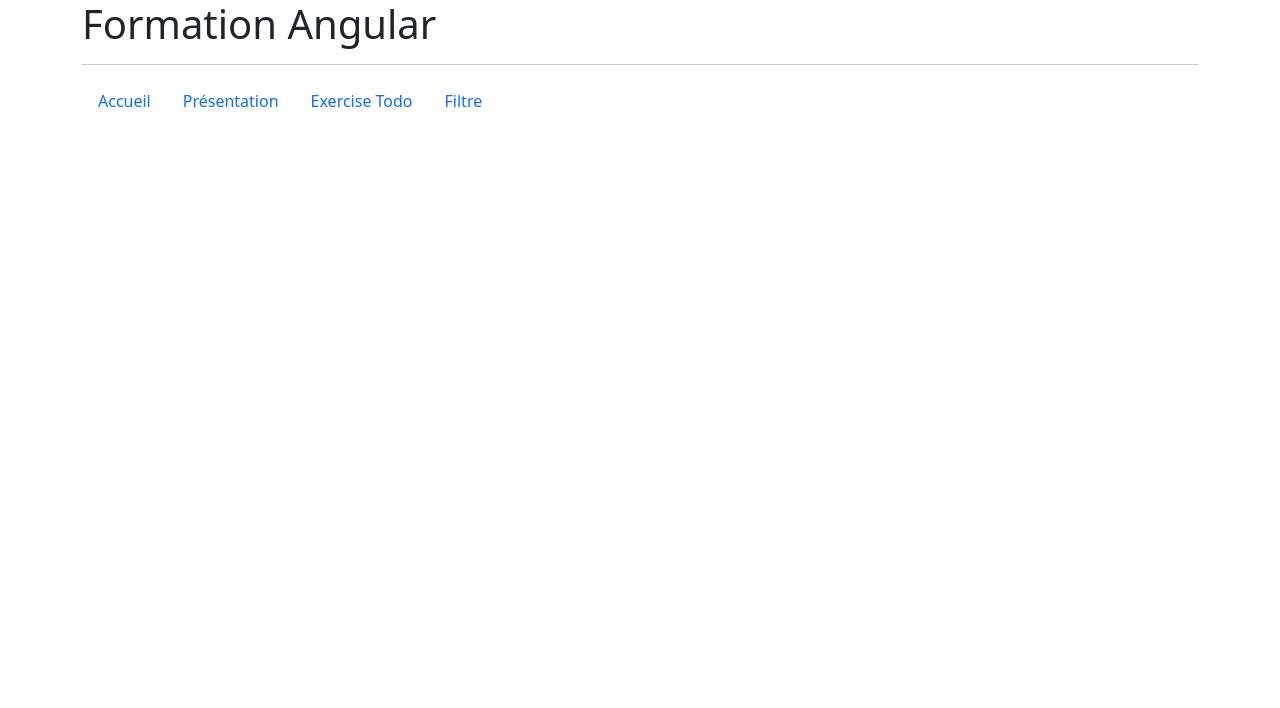
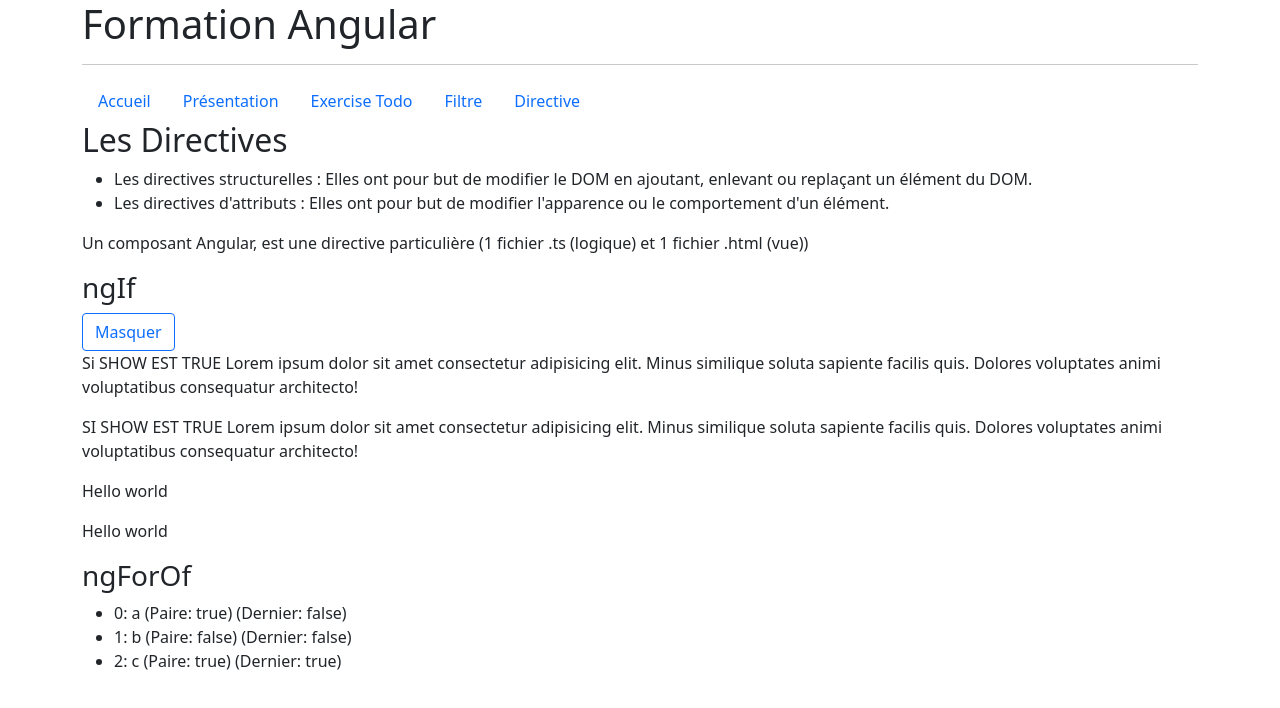
Before and after one commit to TiemaCoulibaly/dawan, an Angular app in the folder angular/formation/: page /directive in a window 1280 px wide. Before the commit this address led to /. Shown: the top 708 px of the page. Built offline with nearby package versions, Linux system fonts and the light colour scheme.

Commit message:
directives

```diff
--- a/angular/formation/src/app/app-routing.module.ts
+++ b/angular/formation/src/app/app-routing.module.ts
@@ -1,15 +1,17 @@
-import { NgModule } from '@angular/core';
+import { Directive, NgModule } from '@angular/core';
 import { RouterModule, Routes } from '@angular/router';
 import { HomeComponent } from './components/home/home.component';
 import { PresentationComponent } from './components/presentation/presentation.component';
 import { TodoComponent } from './components/todo/todo.component';
 import { FiltreComponent } from './components/filtre/filtre.component';
+import { DirectiveComponent } from './components/directive/directive.component';
 
 const routes: Routes = [
   { path: '', component: HomeComponent },
   { path: 'presentation', component: PresentationComponent },
   { path: 'todo', component: TodoComponent },
   { path: 'filtre', component: FiltreComponent },
+  { path: 'directive', component: DirectiveComponent },
 ];
 
 @NgModule({
--- a/angular/formation/src/app/app.component.html
+++ b/angular/formation/src/app/app.component.html
@@ -17,6 +17,9 @@
       <li class="nav-item">
         <a class="nav-link" routerLink="/filtre">Filtre</a>
       </li>
+      <li class="nav-item">
+        <a class="nav-link" routerLink="/directive">Directive</a>
+      </li>
     </ul>
   </nav>
   <main>
--- a/angular/formation/src/app/app.module.ts
+++ b/angular/formation/src/app/app.module.ts
@@ -8,6 +8,7 @@
 import { TodoComponent } from './components/todo/todo.component';
 import { HomeComponent } from './components/home/home.component';
 import { FiltreComponent } from './components/filtre/filtre.component';
+import { DirectiveComponent } from './components/directive/directive.component';
 
 @NgModule({
   declarations: [
@@ -16,6 +17,7 @@
     TodoComponent,
     HomeComponent,
     FiltreComponent,
+    DirectiveComponent,
   ],
   imports: [BrowserModule, AppRoutingModule, FormsModule],
   providers: [],
--- /dev/null
+++ b/angular/formation/src/app/components/directive/directive.component.html
@@ -0,0 +1,61 @@
+<header>
+  <h2>Les Directives</h2>
+</header>
+<ul>
+  <li>
+    Les directives structurelles : Elles ont pour but de modifier le DOM en
+    ajoutant, enlevant ou replaçant un élément du DOM.
+  </li>
+
+  <li>
+    Les directives d'attributs : Elles ont pour but de modifier l'apparence ou
+    le comportement d'un élément.
+  </li>
+</ul>
+
+<p>
+  Un composant Angular, est une directive particulière (1 fichier .ts (logique)
+  et 1 fichier .html (vue))
+</p>
+
+<article>
+  <h3>ngIf</h3>
+  <button class="btn btn-outline-primary" (click)="show = !show">
+    {{ show ? "Masquer" : "Afficher" }}
+  </button>
+  <p *ngIf="show">
+    Si SHOW EST TRUE Lorem ipsum dolor sit amet consectetur adipisicing elit.
+    Minus similique soluta sapiente facilis quis. Dolores voluptates animi
+    voluptatibus consequatur architecto!
+  </p>
+  <p *ngIf="show; else elseBlock">
+    SI SHOW EST TRUE Lorem ipsum dolor sit amet consectetur adipisicing elit.
+    Minus similique soluta sapiente facilis quis. Dolores voluptates animi
+    voluptatibus consequatur architecto!
+  </p>
+  <ng-template #elseBlock>
+    <p>SI SHOW EST FALSE => ELSE BLOCK Lorem ipsum [...] dolor sit amet.</p>
+  </ng-template>
+
+  <!-- Faire appel a la fonction et récupéré la valeur dans une variable et l'afficher -->
+  <p *ngIf="getMessage(); let message">{{ message }}</p>
+  <p *ngIf="getMessage() as message">{{ message }}</p>
+</article>
+<article>
+  <h3>ngForOf</h3>
+  <!-- Différente chose que l'on peut checker dans le ngForOf -->
+  <!-- odd / even: boolean -->
+  <!-- first / last : boolean-->
+  <ul>
+    <li
+      *ngFor="
+        let letter of ['a', 'b', 'c'];
+        index as key;
+        even as isEven;
+        last as isLast
+      "
+    >
+      {{ key }}: {{ letter }} (Paire: {{ isEven }}) (Dernier: {{ isLast }})
+    </li>
+  </ul>
+</article>
--- /dev/null
+++ b/angular/formation/src/app/components/directive/directive.component.ts
@@ -0,0 +1,21 @@
+import { Component, OnInit } from '@angular/core';
+
+@Component({
+  selector: 'app-directive',
+  templateUrl: './directive.component.html',
+  styleUrls: ['./directive.component.css'],
+})
+export class DirectiveComponent implements OnInit {
+  show = true;
+  constructor() {}
+
+  ngOnInit(): void {}
+
+  // ligne 40 directive.html
+  public getMessage(): string | null {
+    if (this.show) {
+      return 'Hello world';
+    }
+    return null;
+  }
+}
```
Also changed, not shown: angular/formation/src/app/components/directive/directive.component.css (added), 1 other file (tests, documents, lock files or other folders).
